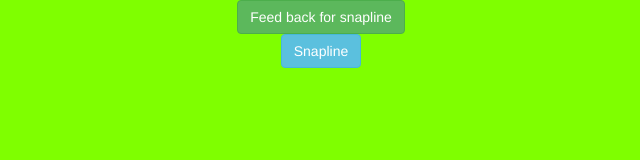
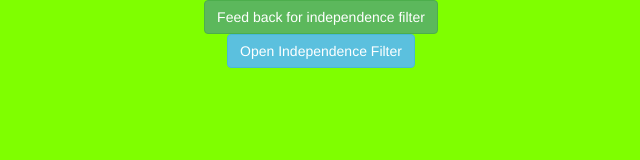
Before and after one commit to VishwajeethV/Feedback-for-independence-filter, a plain HTML site: page index.html in a window 1280 px wide. Shown: the whole page, without its empty margins (319-959 px from the left). Drawn offline with nearby package versions, Linux system fonts and the light colour scheme.

Commit message:
Update index.html

```diff
--- a/index.html
+++ b/index.html
@@ -10,11 +10,11 @@
 </head>
 <body>
 <center>
-<button class="btn btn-success">Feed back for snapline</button>
+<button class="btn btn-success">Feed back for independence filter</button>
 
 <div class="powr-comments" id="c080308f_1620660515"></div><script src="https://www.powr.io/powr.js?platform=html"></script>
 
-<button class="btn btn-info" onclick="redirect()">Snapline</button>
+<button class="btn btn-info" onclick="redirect()">Open Independence Filter</button>
 </form>
 </center>
 <script src="main.js"></script>
```
